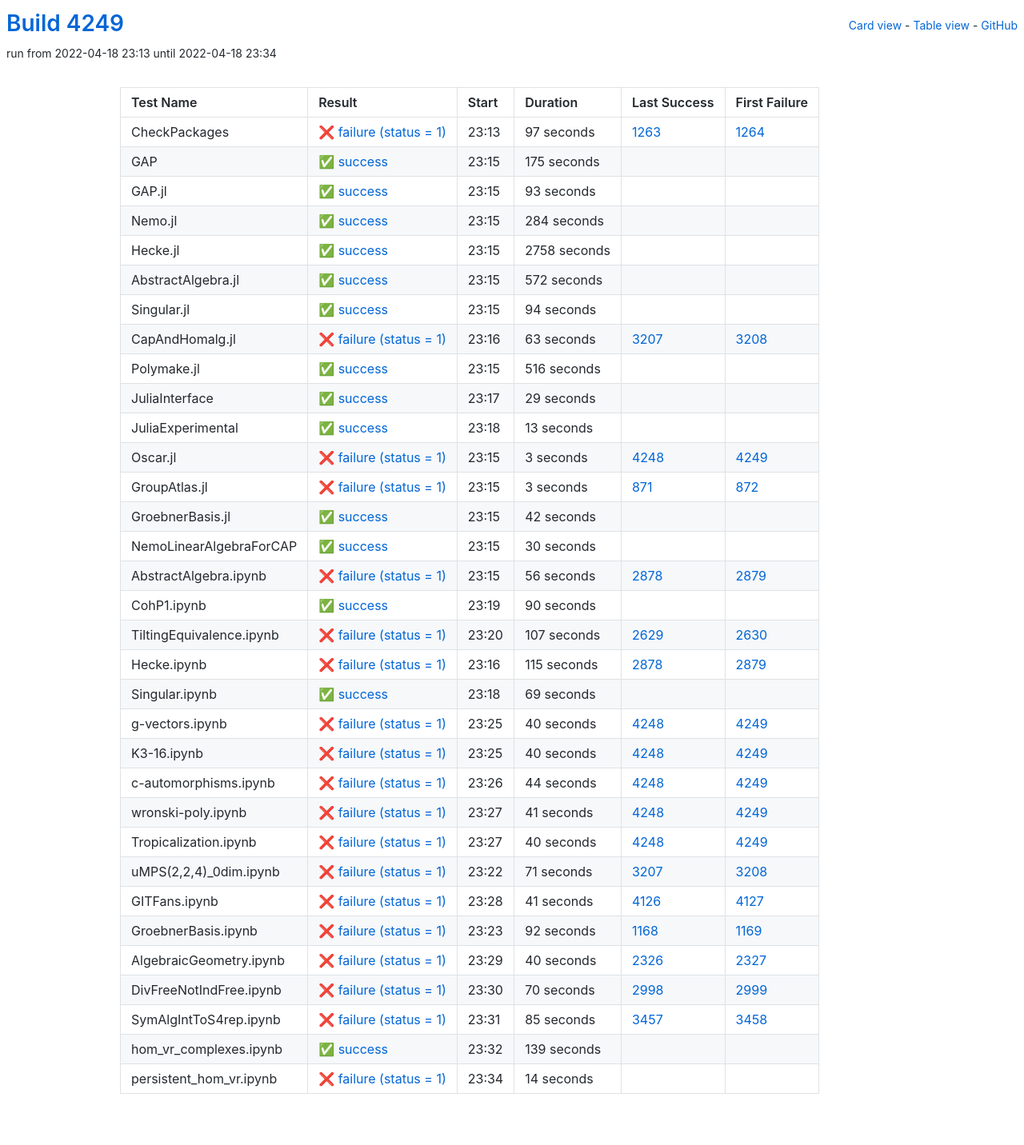
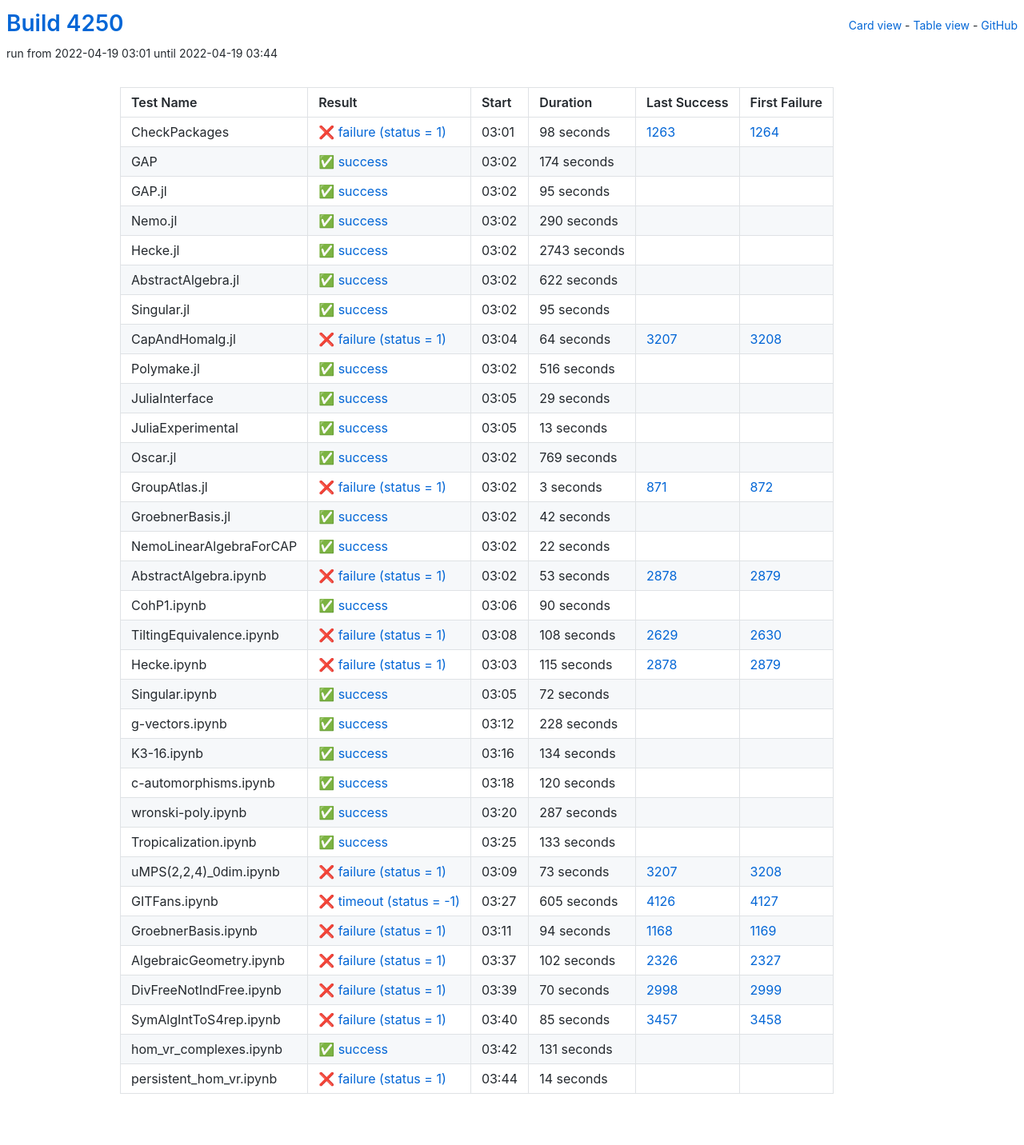
Before and after one commit to oscar-system/oscar-ci-status-stable, a Jekyll site: the page built from table.html, in a window 1280 px wide. Shown: the whole page at 80% size. Built offline with Jekyll 4.4.1, drawn with Linux system fonts in a browser that asks for light colours.

Commit message:
Build #4250

```diff
--- a/_data/ci.yml
+++ b/_data/ci.yml
@@ -1,6 +1,6 @@
 ---
-build: 4249
-build_url: https://oscarci.mathematik.uni-kl.de/job/oscar-stable/4249/
+build: 4250
+build_url: https://oscarci.mathematik.uni-kl.de/job/oscar-stable/4250/
 job: oscar-stable
 organization: oscar-system
 repo: oscar-ci-status-stable
@@ -8,104 +8,104 @@ repourl: https://github.com/oscar-system/oscar-ci-status-stable
 tests:
 - name: CheckPackages
   id: checkpackages
-  log: https://oscarci.mathematik.uni-kl.de/job/oscar-stable/4249/artifact/logs/build-4249/CheckPackages.log
-  start: 2022-04-18 23:13
+  log: https://oscarci.mathematik.uni-kl.de/job/oscar-stable/4250/artifact/logs/build-4250/CheckPackages.log
+  start: 2022-04-19 03:01
   success: false
   exitcode: 1
   status: failure
-  duration: 97
+  duration: 98
   last_success: 1263
   last_success_url: https://oscarci.mathematik.uni-kl.de/job/oscar-stable/1263/
   first_failure: 1264
   first_failure_url: https://oscarci.mathematik.uni-kl.de/job/oscar-stable/1264/
 - name: GAP
   id: gap
-  log: https://oscarci.mathematik.uni-kl.de/job/oscar-stable/4249/artifact/logs/build-4249/GAP.log
-  start: 2022-04-18 23:15
+  log: https://oscarci.mathematik.uni-kl.de/job/oscar-stable/4250/artifact/logs/build-4250/GAP.log
+  start: 2022-04-19 03:02
   success: true
   exitcode: 0
   status: success
-  duration: 175
+  duration: 174
   last_success: false
   last_success_url:
   first_failure: false
   first_failure_url:
 - name: GAP.jl
   id: gap-jl
-  log: https://oscarci.mathematik.uni-kl.de/job/oscar-stable/4249/artifact/logs/build-4249/GAP.jl.log
-  start: 2022-04-18 23:15
+  log: https://oscarci.mathematik.uni-kl.de/job/oscar-stable/4250/artifact/logs/build-4250/GAP.jl.log
+  start: 2022-04-19 03:02
   success: true
   exitcode: 0
   status: success
-  duration: 93
+  duration: 95
   last_success: false
   last_success_url:
   first_failure: false
   first_failure_url:
 - name: Nemo.jl
   id: nemo-jl
-  log: https://oscarci.mathematik.uni-kl.de/job/oscar-stable/4249/artifact/logs/build-4249/Nemo.jl.log
-  start: 2022-04-18 23:15
+  log: https://oscarci.mathematik.uni-kl.de/job/oscar-stable/4250/artifact/logs/build-4250/Nemo.jl.log
+  start: 2022-04-19 03:02
   success: true
   exitcode: 0
   status: success
-  duration: 284
+  duration: 290
   last_success: false
   last_success_url:
   first_failure: false
   first_failure_url:
 - name: Hecke.jl
   id: hecke-jl
-  log: https://oscarci.mathematik.uni-kl.de/job/oscar-stable/4249/artifact/logs/build-4249/Hecke.jl.log
-  start: 2022-04-18 23:15
+  log: https://oscarci.mathematik.uni-kl.de/job/oscar-stable/4250/artifact/logs/build-4250/Hecke.jl.log
+  start: 2022-04-19 03:02
   success: true
   exitcode: 0
   status: success
-  duration: 2758
+  duration: 2743
   last_success: false
   last_success_url:
   first_failure: false
   first_failure_url:
 - name: AbstractAlgebra.jl
   id: abstractalgebra-jl
-  log: https://oscarci.mathematik.uni-kl.de/job/oscar-stable/4249/artifact/logs/build-4249/AbstractAlgebra.jl.log
-  start: 2022-04-18 23:15
+  log: https://oscarci.mathematik.uni-kl.de/job/oscar-stable/4250/artifact/logs/build-4250/AbstractAlgebra.jl.log
+  start: 2022-04-19 03:02
   success: true
   exitcode: 0
   status: success
-  duration: 572
+  duration: 622
   last_success: false
   last_success_url:
   first_failure: false
   first_failure_url:
 - name: Singular.jl
   id: singular-jl
-  log: https://oscarci.mathematik.uni-kl.de/job/oscar-stable/4249/artifact/logs/build-4249/Singular.jl.log
-  start: 2022-04-18 23:15
+  log: https://oscarci.mathematik.uni-kl.de/job/oscar-stable/4250/artifact/logs/build-4250/Singular.jl.log
+  start: 2022-04-19 03:02
   success: true
   exitcode: 0
   status: success
-  duration: 94
+  duration: 95
   last_success: false
   last_success_url:
   first_failure: false
   first_failure_url:
 - name: CapAndHomalg.jl
   id: capandhomalg-jl
-  log: https://oscarci.mathematik.uni-kl.de/job/oscar-stable/4249/artifact/logs/build-4249/CapAndHomalg.jl.log
-  start: 2022-04-18 23:16
+  log: https://oscarci.mathematik.uni-kl.de/job/oscar-stable/4250/artifact/logs/build-4250/CapAndHomalg.jl.log
+  start: 2022-04-19 03:04
   success: false
   exitcode: 1
   status: failure
-  duration: 63
+  duration: 64
   last_success: 3207
   last_success_url: https://oscarci.mathematik.uni-kl.de/job/oscar-stable/3207/
   first_failure: 3208
   first_failure_url: https://oscarci.mathematik.uni-kl.de/job/oscar-stable/3208/
 - name: Polymake.jl
   id: polymake-jl
-  log: https://oscarci.mathematik.uni-kl.de/job/oscar-stable/4249/artifact/logs/build-4249/Polymake.jl.log
-  start: 2022-04-18 23:15
+  log: https://oscarci.mathematik.uni-kl.de/job/oscar-stable/4250/artifact/logs/build-4250/Polymake.jl.log
+  start: 2022-04-19 03:02
   success: true
   exitcode: 0
   status: success
@@ -116,8 +116,8 @@ tests:
   first_failure_url:
 - name: JuliaInterface
   id: juliainterface
-  log: https://oscarci.mathematik.uni-kl.de/job/oscar-stable/4249/artifact/logs/build-4249/JuliaInterface.log
-  start: 2022-04-18 23:17
+  log: https://oscarci.mathematik.uni-kl.de/job/oscar-stable/4250/artifact/logs/build-4250/JuliaInterface.log
+  start: 2022-04-19 03:05
   success: true
   exitcode: 0
   status: success
@@ -128,8 +128,8 @@ tests:
   first_failure_url:
 - name: JuliaExperimental
   id: juliaexperimental
-  log: https://oscarci.mathematik.uni-kl.de/job/oscar-stable/4249/artifact/logs/build-4249/JuliaExperimental.log
-  start: 2022-04-18 23:18
+  log: https://oscarci.mathematik.uni-kl.de/job/oscar-stable/4250/artifact/logs/build-4250/JuliaExperimental.log
+  start: 2022-04-19 03:05
   success: true
   exitcode: 0
   status: success
@@ -140,20 +140,20 @@ tests:
   first_failure_url:
 - name: Oscar.jl
   id: oscar-jl
-  log: https://oscarci.mathematik.uni-kl.de/job/oscar-stable/4249/artifact/logs/build-4249/Oscar.jl.log
-  start: 2022-04-18 23:15
-  success: false
-  exitcode: 1
-  status: failure
-  duration: 3
-  last_success: 4248
-  last_success_url: https://oscarci.mathematik.uni-kl.de/job/oscar-stable/4248/
-  first_failure: 4249
-  first_failure_url: https://oscarci.mathematik.uni-kl.de/job/oscar-stable/4249/
+  log: https://oscarci.mathematik.uni-kl.de/job/oscar-stable/4250/artifact/logs/build-4250/Oscar.jl.log
+  start: 2022-04-19 03:02
+  success: true
+  exitcode: 0
+  status: success
+  duration: 769
+  last_success: false
+  last_success_url:
+  first_failure: false
+  first_failure_url:
 - name: GroupAtlas.jl
   id: groupatlas-jl
-  log: https://oscarci.mathematik.uni-kl.de/job/oscar-stable/4249/artifact/logs/build-4249/GroupAtlas.jl.log
-  start: 2022-04-18 23:15
+  log: https://oscarci.mathematik.uni-kl.de/job/oscar-stable/4250/artifact/logs/build-4250/GroupAtlas.jl.log
+  start: 2022-04-19 03:02
   success: false
   exitcode: 1
   status: failure
@@ -164,8 +164,8 @@ tests:
   first_failure_url: https://oscarci.mathematik.uni-kl.de/job/oscar-stable/872/
 - name: GroebnerBasis.jl
   id: groebnerbasis-jl
-  log: https://oscarci.mathematik.uni-kl.de/job/oscar-stable/4249/artifact/logs/build-4249/GroebnerBasis.jl.log
-  start: 2022-04-18 23:15
+  log: https://oscarci.mathematik.uni-kl.de/job/oscar-stable/4250/artifact/logs/build-4250/GroebnerBasis.jl.log
+  start: 2022-04-19 03:02
   success: true
   exitcode: 0
   status: success
@@ -176,32 +176,32 @@ tests:
   first_failure_url:
 - name: NemoLinearAlgebraForCAP
   id: nemolinearalgebraforcap
-  log: https://oscarci.mathematik.uni-kl.de/job/oscar-stable/4249/artifact/logs/build-4249/NemoLinearAlgebraForCAP.log
-  start: 2022-04-18 23:15
+  log: https://oscarci.mathematik.uni-kl.de/job/oscar-stable/4250/artifact/logs/build-4250/NemoLinearAlgebraForCAP.log
+  start: 2022-04-19 03:02
   success: true
   exitcode: 0
   status: success
-  duration: 30
+  duration: 22
   last_success: false
   last_success_url:
   first_failure: false
   first_failure_url:
 - name: AbstractAlgebra.ipynb
   id: abstractalgebra-ipynb
-  log: https://oscarci.mathematik.uni-kl.de/job/oscar-stable/4249/artifact/logs/build-4249/AbstractAlgebra.ipynb.log
-  start: 2022-04-18 23:15
+  log: https://oscarci.mathematik.uni-kl.de/job/oscar-stable/4250/artifact/logs/build-4250/AbstractAlgebra.ipynb.log
+  start: 2022-04-19 03:02
   success: false
   exitcode: 1
   status: failure
-  duration: 56
+  duration: 53
   last_success: 2878
   last_success_url: https://oscarci.mathematik.uni-kl.de/job/oscar-stable/2878/
   first_failure: 2879
   first_failure_url: https://oscarci.mathematik.uni-kl.de/job/oscar-stable/2879/
 - name: CohP1.ipynb
   id: cohp1-ipynb
-  log: https://oscarci.mathematik.uni-kl.de/job/oscar-stable/4249/artifact/logs/build-4249/CohP1.ipynb.log
-  start: 2022-04-18 23:19
+  log: https://oscarci.mathematik.uni-kl.de/job/oscar-stable/4250/artifact/logs/build-4250/CohP1.ipynb.log
+  start: 2022-04-19 03:06
   success: true
   exitcode: 0
   status: success
@@ -212,20 +212,20 @@ tests:
   first_failure_url:
 - name: TiltingEquivalence.ipynb
   id: tiltingequivalence-ipynb
-  log: https://oscarci.mathematik.uni-kl.de/job/oscar-stable/4249/artifact/logs/build-4249/TiltingEquivalence.ipynb.log
-  start: 2022-04-18 23:20
+  log: https://oscarci.mathematik.uni-kl.de/job/oscar-stable/4250/artifact/logs/build-4250/TiltingEquivalence.ipynb.log
+  start: 2022-04-19 03:08
   success: false
   exitcode: 1
   status: failure
-  duration: 107
+  duration: 108
   last_success: 2629
   last_success_url: https://oscarci.mathematik.uni-kl.de/job/oscar-stable/2629/
   first_failure: 2630
   first_failure_url: https://oscarci.mathematik.uni-kl.de/job/oscar-stable/2630/
 - name: Hecke.ipynb
   id: hecke-ipynb
-  log: https://oscarci.mathematik.uni-kl.de/job/oscar-stable/4249/artifact/logs/build-4249/Hecke.ipynb.log
-  start: 2022-04-18 23:16
+  log: https://oscarci.mathematik.uni-kl.de/job/oscar-stable/4250/artifact/logs/build-4250/Hecke.ipynb.log
+  start: 2022-04-19 03:03
   success: false
   exitcode: 1
   status: failure
@@ -236,128 +236,128 @@ tests:
   first_failure_url: https://oscarci.mathematik.uni-kl.de/job/oscar-stable/2879/
 - name: Singular.ipynb
   id: singular-ipynb
-  log: https://oscarci.mathematik.uni-kl.de/job/oscar-stable/4249/artifact/logs/build-4249/Singular.ipynb.log
-  start: 2022-04-18 23:18
+  log: https://oscarci.mathematik.uni-kl.de/job/oscar-stable/4250/artifact/logs/build-4250/Singular.ipynb.log
+  start: 2022-04-19 03:05
   success: true
   exitcode: 0
   status: success
-  duration: 69
+  duration: 72
   last_success: false
   last_success_url:
   first_failure: false
   first_failure_url:
 - name: g-vectors.ipynb
   id: g-vectors-ipynb
-  log: https://oscarci.mathematik.uni-kl.de/job/oscar-stable/4249/artifact/logs/build-4249/g-vectors.ipynb.log
-  start: 2022-04-18 23:25
+  log: https://oscarci.mathematik.uni-kl.de/job/oscar-stable/4250/artifact/logs/build-4250/g-vectors.ipynb.log
+  start: 2022-04-19 03:12
+  success: true
+  exitcode: 0
+  status: success
+  duration: 228
+  last_success: false
+  last_success_url:
+  first_failure: false
+  first_failure_url:
+- name: K3-16.ipynb
+  id: k3-16-ipynb
+  log: https://oscarci.mathematik.uni-kl.de/job/oscar-stable/4250/artifact/logs/build-4250/K3-16.ipynb.log
+  start: 2022-04-19 03:16
+  success: true
+  exitcode: 0
+  status: success
+  duration: 134
+  last_success: false
+  last_success_url:
+  first_failure: false
+  first_failure_url:
+- name: c-automorphisms.ipynb
+  id: c-automorphisms-ipynb
+  log: https://oscarci.mathematik.uni-kl.de/job/oscar-stable/4250/artifact/logs/build-4250/c-automorphisms.ipynb.log
+  start: 2022-04-19 03:18
+  success: true
+  exitcode: 0
+  status: success
+  duration: 120
+  last_success: false
+  last_success_url:
+  first_failure: false
+  first_failure_url:
+- name: wronski-poly.ipynb
+  id: wronski-poly-ipynb
+  log: https://oscarci.mathematik.uni-kl.de/job/oscar-stable/4250/artifact/logs/build-4250/wronski-poly.ipynb.log
+  start: 2022-04-19 03:20
+  success: true
+  exitcode: 0
+  status: success
+  duration: 287
+  last_success: false
+  last_success_url:
+  first_failure: false
+  first_failure_url:
+- name: Tropicalization.ipynb
+  id: tropicalization-ipynb
+  log: https://oscarci.mathematik.uni-kl.de/job/oscar-stable/4250/artifact/logs/build-4250/Tropicalization.ipynb.log
+  start: 2022-04-19 03:25
+  success: true
+  exitcode: 0
+  status: success
+  duration: 133
+  last_success: false
+  last_success_url:
+  first_failure: false
+  first_failure_url:
+- name: uMPS(2,2,4)_0dim.ipynb
+  id: umps-2-2-4-0dim-ipynb
+  log: https://oscarci.mathematik.uni-kl.de/job/oscar-stable/4250/artifact/logs/build-4250/uMPS-2-2-4-_0dim.ipynb.log
+  start: 2022-04-19 03:09
   success: false
   exitcode: 1
   status: failure
-  duration: 40
-  last_success: 4248
-  last_success_url: https://oscarci.mathematik.uni-kl.de/job/oscar-stable/4248/
-  first_failure: 4249
-  first_failure_url: https://oscarci.mathematik.uni-kl.de/job/oscar-stable/4249/
-- name: K3-16.ipynb
-  id: k3-16-ipynb
-  log: https://oscarci.mathematik.uni-kl.de/job/oscar-stable/4249/artifact/logs/build-4249/K3-16.ipynb.log
-  start: 2022-04-18 23:25
-  success: false
-  exitcode: 1
-  status: failure
-  duration: 40
-  last_success: 4248
-  last_success_url: https://oscarci.mathematik.uni-kl.de/job/oscar-stable/4248/
-  first_failure: 4249
-  first_failure_url: https://oscarci.mathematik.uni-kl.de/job/oscar-stable/4249/
-- name: c-automorphisms.ipynb
-  id: c-automorphisms-ipynb
-  log: https://oscarci.mathematik.uni-kl.de/job/oscar-stable/4249/artifact/logs/build-4249/c-automorphisms.ipynb.log
-  start: 2022-04-18 23:26
-  success: false
-  exitcode: 1
-  status: failure
-  duration: 44
-  last_success: 4248
-  last_success_url: https://oscarci.mathematik.uni-kl.de/job/oscar-stable/4248/
-  first_failure: 4249
-  first_failure_url: https://oscarci.mathematik.uni-kl.de/job/oscar-stable/4249/
-- name: wronski-poly.ipynb
-  id: wronski-poly-ipynb
-  log: https://oscarci.mathematik.uni-kl.de/job/oscar-stable/4249/artifact/logs/build-4249/wronski-poly.ipynb.log
-  start: 2022-04-18 23:27
-  success: false
-  exitcode: 1
-  status: failure
-  duration: 41
-  last_success: 4248
-  last_success_url: https://oscarci.mathematik.uni-kl.de/job/oscar-stable/4248/
-  first_failure: 4249
-  first_failure_url: https://oscarci.mathematik.uni-kl.de/job/oscar-stable/4249/
-- name: Tropicalization.ipynb
-  id: tropicalization-ipynb
-  log: https://oscarci.mathematik.uni-kl.de/job/oscar-stable/4249/artifact/logs/build-4249/Tropicalization.ipynb.log
-  start: 2022-04-18 23:27
-  success: false
-  exitcode: 1
-  status: failure
-  duration: 40
-  last_success: 4248
-  last_success_url: https://oscarci.mathematik.uni-kl.de/job/oscar-stable/4248/
-  first_failure: 4249
-  first_failure_url: https://oscarci.mathematik.uni-kl.de/job/oscar-stable/4249/
-- name: uMPS(2,2,4)_0dim.ipynb
-  id: umps-2-2-4-0dim-ipynb
-  log: https://oscarci.mathematik.uni-kl.de/job/oscar-stable/4249/artifact/logs/build-4249/uMPS-2-2-4-_0dim.ipynb.log
-  start: 2022-04-18 23:22
-  success: false
-  exitcode: 1
-  status: failure
-  duration: 71
+  duration: 73
   last_success: 3207
   last_success_url: https://oscarci.mathematik.uni-kl.de/job/oscar-stable/3207/
   first_failure: 3208
   first_failure_url: https://oscarci.mathematik.uni-kl.de/job/oscar-stable/3208/
 - name: GITFans.ipynb
   id: gitfans-ipynb
-  log: https://oscarci.mathematik.uni-kl.de/job/oscar-stable/4249/artifact/logs/build-4249/GITFans.ipynb.log
-  start: 2022-04-18 23:28
+  log: https://oscarci.mathematik.uni-kl.de/job/oscar-stable/4250/artifact/logs/build-4250/GITFans.ipynb.log
+  start: 2022-04-19 03:27
   success: false
-  exitcode: 1
-  status: failure
-  duration: 41
+  exitcode: -1
+  status: timeout
+  duration: 605
   last_success: 4126
   last_success_url: https://oscarci.mathematik.uni-kl.de/job/oscar-stable/4126/
   first_failure: 4127
   first_failure_url: https://oscarci.mathematik.uni-kl.de/job/oscar-stable/4127/
 - name: GroebnerBasis.ipynb
   id: groebnerbasis-ipynb
-  log: https://oscarci.mathematik.uni-kl.de/job/oscar-stable/4249/artifact/logs/build-4249/GroebnerBasis.ipynb.log
-  start: 2022-04-18 23:23
+  log: https://oscarci.mathematik.uni-kl.de/job/oscar-stable/4250/artifact/logs/build-4250/GroebnerBasis.ipynb.log
+  start: 2022-04-19 03:11
   success: false
   exitcode: 1
   status: failure
-  duration: 92
+  duration: 94
   last_success: 1168
   last_success_url: https://oscarci.mathematik.uni-kl.de/job/oscar-stable/1168/
   first_failure: 1169
   first_failure_url: https://oscarci.mathematik.uni-kl.de/job/oscar-stable/1169/
 - name: AlgebraicGeometry.ipynb
   id: algebraicgeometry-ipynb
-  log: https://oscarci.mathematik.uni-kl.de/job/oscar-stable/4249/artifact/logs/build-4249/AlgebraicGeometry.ipynb.log
-  start: 2022-04-18 23:29
+  log: https://oscarci.mathematik.uni-kl.de/job/oscar-stable/4250/artifact/logs/build-4250/AlgebraicGeometry.ipynb.log
+  start: 2022-04-19 03:37
   success: false
   exitcode: 1
   status: failure
-  duration: 40
+  duration: 102
   last_success: 2326
   last_success_url: https://oscarci.mathematik.uni-kl.de/job/oscar-stable/2326/
   first_failure: 2327
   first_failure_url: https://oscarci.mathematik.uni-kl.de/job/oscar-stable/2327/
 - name: DivFreeNotIndFree.ipynb
   id: divfreenotindfree-ipynb
-  log: https://oscarci.mathematik.uni-kl.de/job/oscar-stable/4249/artifact/logs/build-4249/DivFreeNotIndFree.ipynb.log
-  start: 2022-04-18 23:30
+  log: https://oscarci.mathematik.uni-kl.de/job/oscar-stable/4250/artifact/logs/build-4250/DivFreeNotIndFree.ipynb.log
+  start: 2022-04-19 03:39
   success: false
   exitcode: 1
   status: failure
@@ -368,8 +368,8 @@ tests:
   first_failure_url: https://oscarci.mathematik.uni-kl.de/job/oscar-stable/2999/
 - name: SymAlgIntToS4rep.ipynb
   id: symalginttos4rep-ipynb
-  log: https://oscarci.mathematik.uni-kl.de/job/oscar-stable/4249/artifact/logs/build-4249/SymAlgIntToS4rep.ipynb.log
-  start: 2022-04-18 23:31
+  log: https://oscarci.mathematik.uni-kl.de/job/oscar-stable/4250/artifact/logs/build-4250/SymAlgIntToS4rep.ipynb.log
+  start: 2022-04-19 03:40
   success: false
   exitcode: 1
   status: failure
@@ -380,20 +380,20 @@ tests:
   first_failure_url: https://oscarci.mathematik.uni-kl.de/job/oscar-stable/3458/
 - name: hom_vr_complexes.ipynb
   id: hom-vr-complexes-ipynb
-  log: https://oscarci.mathematik.uni-kl.de/job/oscar-stable/4249/artifact/logs/build-4249/hom_vr_complexes.ipynb.log
-  start: 2022-04-18 23:32
+  log: https://oscarci.mathematik.uni-kl.de/job/oscar-stable/4250/artifact/logs/build-4250/hom_vr_complexes.ipynb.log
+  start: 2022-04-19 03:42
   success: true
   exitcode: 0
   status: success
-  duration: 139
+  duration: 131
   last_success: false
   last_success_url:
   first_failure: false
   first_failure_url:
 - name: persistent_hom_vr.ipynb
   id: persistent-hom-vr-ipynb
-  log: https://oscarci.mathematik.uni-kl.de/job/oscar-stable/4249/artifact/logs/build-4249/persistent_hom_vr.ipynb.log
-  start: 2022-04-18 23:34
+  log: https://oscarci.mathematik.uni-kl.de/job/oscar-stable/4250/artifact/logs/build-4250/persistent_hom_vr.ipynb.log
+  start: 2022-04-19 03:44
   success: false
   exitcode: 1
   status: failure
```
Also changed, not shown: README.md.
